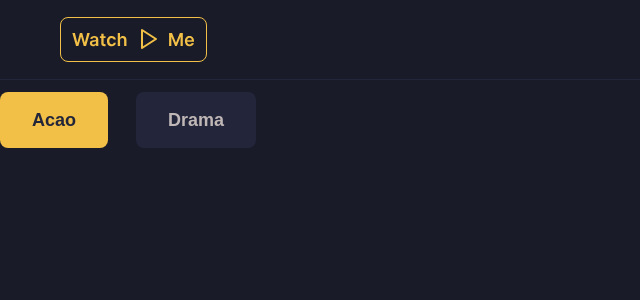
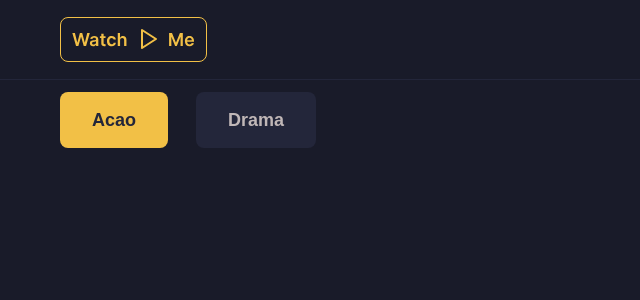
Before and after one commit to jardelgoncalves-dev/watch-me, a React app in the folder watch-me-react/: page / in a window 1280 px wide. Shown: the top 300 px of the page, without its empty margins (0-640 px from the left). Built offline with nearby package versions, Linux system fonts and the light colour scheme.

Commit message:
feat: apply container

```diff
--- a/watch-me-react/src/App.tsx
+++ b/watch-me-react/src/App.tsx
@@ -1,3 +1,4 @@
+import { Container } from './components/Container';
 import { Header } from './components/Header'
 import { SelectButton, SelectButtonOptionProp } from './components/SelectButton'
 import './styles/global.scss';
@@ -10,7 +11,9 @@ export function App() {
   return (
     <div className="app">
       <Header />
-      <SelectButton options={options} />
+      <Container>
+        <SelectButton options={options} />
+      </Container>
     </div>
   )
 }
```
